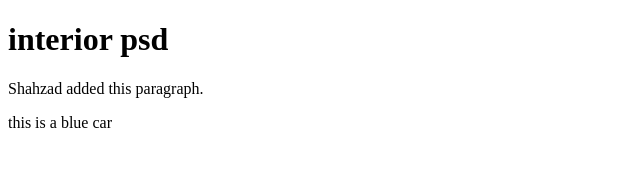
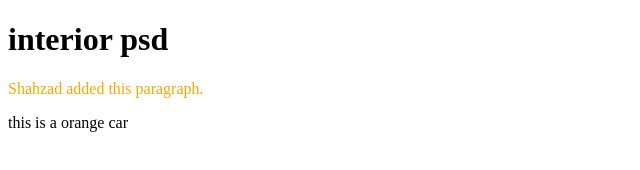
Before and after one commit to ayeshaum23/interior-psd, a plain HTML site: page index.html in a window 1280 px wide. Shown: the whole page, without its empty margins (0-640 px from the left). Drawn offline with Linux system fonts and the light colour scheme.

Commit message:
add new stylesheet and change color

```diff
--- a/index.html
+++ b/index.html
@@ -4,10 +4,11 @@
   <meta charset="UTF-8">
   <meta name="viewport" content="width=device-width, initial-scale=1.0">
   <title>interior psd</title>
+  <link rel="stylesheet" href="style.css">
 </head>
 <body>
   <h1>interior psd</h1>
-  <p>Shahzad added this paragraph.</p>
-  <p>this is a blue car</p>
+  <p class="p1">Shahzad added this paragraph.</p>
+  <p class="p2">this is a orange car</p>
 </body>
 </html>
--- /dev/null
+++ b/style.css
@@ -0,0 +1,3 @@
+    .p1 {
+      color: orange;
+    }
```
